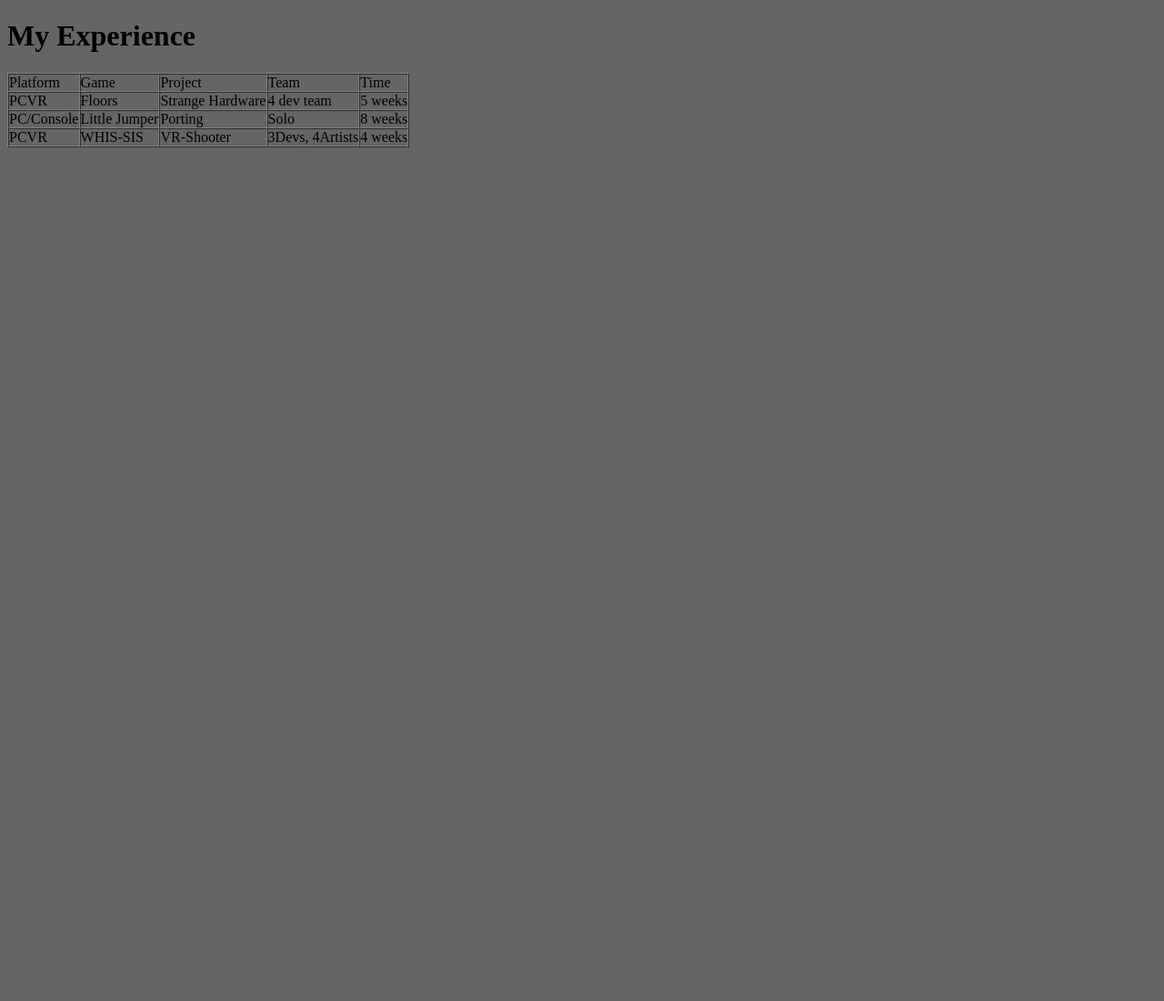
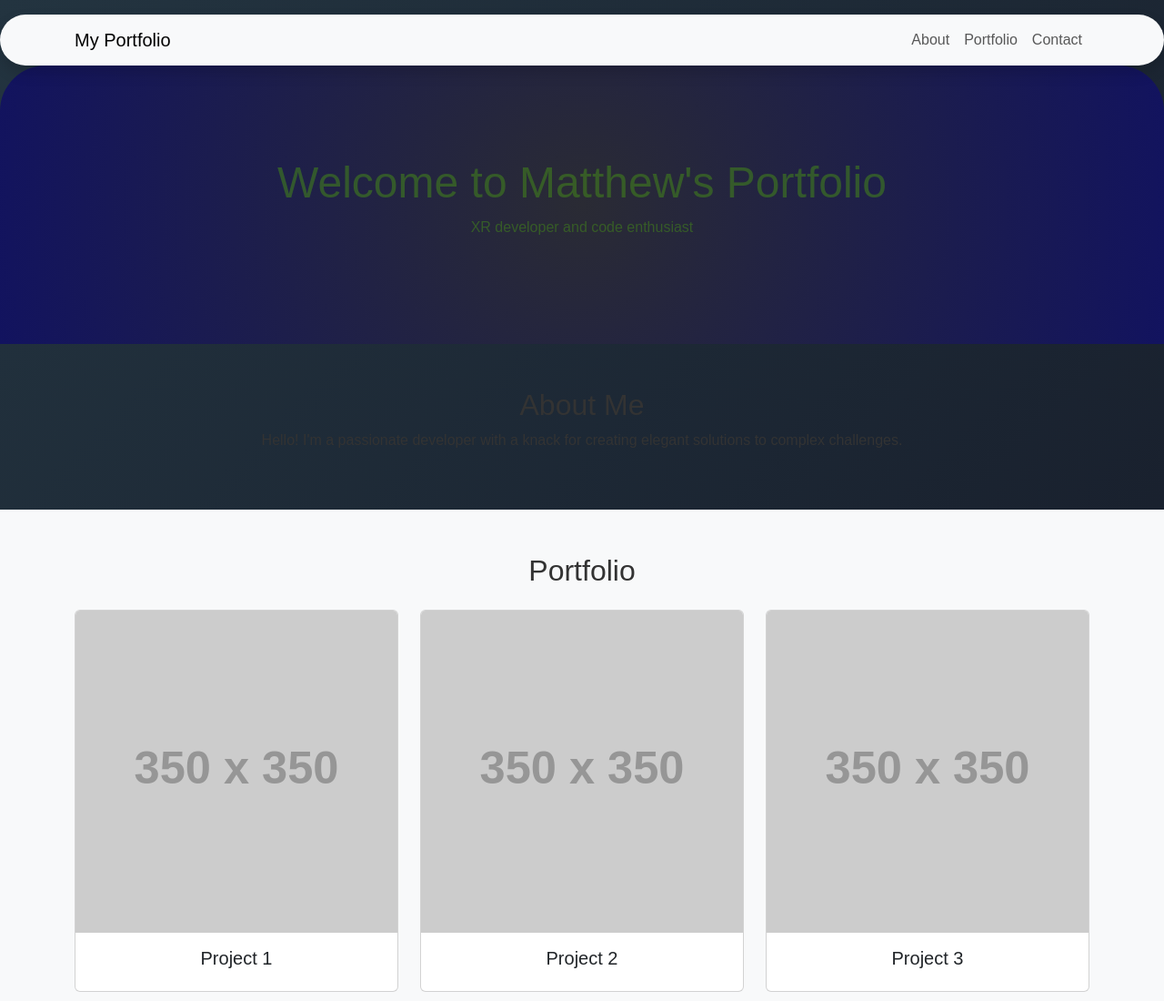
Before and after one commit to BattlefieldGuy/Portfolio, a plain HTML site: page Portolio.html in a window 1280 px wide. Shown: the top 1100 px of the page at 91% size. Before the commit the page ends 800 px from the top, so only its background shows below. Drawn offline with nearby package versions, Linux system fonts and the light colour scheme; placeholder pictures from the web are drawn by us.

Commit message:
ChatGPT add on

```diff
--- a/Portolio.html
+++ b/Portolio.html
@@ -1,46 +1,173 @@
 <!DOCTYPE html>
-<html>
+<html lang="en">
+<head>
+    <meta charset="UTF-8">
+    <meta name="viewport" content="width=device-width, initial-scale=1.0">
+    <title>Portfolio</title>
+    <link href="https://cdn.jsdelivr.net/npm/bootstrap@5.3.0/dist/css/bootstrap.min.css" rel="stylesheet">
+    <style>
+        body {
+            font-family: 'Arial', sans-serif;
+            background: linear-gradient(135deg, #233440, #131523);
+            color: #333;
+        }
+        .hero {
+            background: radial-gradient(circle, #2a2b34, #12135f);
+            color: rgba(64, 125, 29, 0.613);
+            padding: 100px 0;
+            text-align: center;
+            border-radius: 50px 50px 0 0;
+        }
+        .hero h1 {
+            font-size: 3rem;
+        }
+        .portfolio img {
+            width: 100%;
+            height: auto;
+            border-radius: 20px;
+            box-shadow: 0 4px 8px rgba(0, 0, 0, 0.2);
+        }
+        .portfolio .card {
+            border: none;
+            border-radius: 20px;
+            background: #ffffff;
+            box-shadow: 0 4px 10px rgba(0, 0, 0, 0.1);
+            transition: transform 0.3s, box-shadow 0.3s;
+        }
+        .portfolio .card:hover {
+            transform: scale(1.2);
+            box-shadow: 0 8px 20px rgba(0, 0, 0, 0.59);
+        }
+        .btn-primary {
+            background: #007bff;
+            border: none;
+            border-radius: 50px;
+            padding: 10px 20px;
+        }
+        footer {
+            background: #f8f9fa;
+            padding: 20px 0;
+            text-align: center;
+            border-radius: 0 0 50px 50px;
+        }
+        .project-link {
+            color: #007bff;
+            text-decoration: none;
+        }
+        .project-link:hover {
+            text-decoration: underline;
+        }
+    </style>
+</head>
+<body>
 
-<head>
-    <title> My Experience</title>
-    <link rel="stylesheet" href="css.css">
-</head>
+<!-- Navbar -->
+<nav class="navbar navbar-expand-lg navbar-light bg-light rounded-pill mt-3 shadow">
+    <div class="container">
+        <a class="navbar-brand" href="#">My Portfolio</a>
+        <button class="navbar-toggler" type="button" data-bs-toggle="collapse" data-bs-target="#navbarNav" aria-controls="navbarNav" aria-expanded="false" aria-label="Toggle navigation">
+            <span class="navbar-toggler-icon"></span>
+        </button>
+        <div class="collapse navbar-collapse" id="navbarNav">
+            <ul class="navbar-nav ms-auto">
+                <li class="nav-item">
+                    <a class="nav-link" href="#about">About</a>
+                </li>
+                <li class="nav-item">
+                    <a class="nav-link" href="#portfolio">Portfolio</a>
+                </li>
+                <li class="nav-item">
+                    <a class="nav-link" href="#contact">Contact</a>
+                </li>
+            </ul>
+        </div>
+    </div>
+</nav>
 
-<body>
-    <h1>My Experience</h1>
+<!-- Hero Section -->
+<section class="hero">
+    <div class="container">
+        <h1>Welcome to Matthew's Portfolio</h1>
+        <p>XR developer and code enthusiast</p>
+    </div>
+</section>
+
+<!-- About Section -->
+<section id="about" class="py-5">
+    <div class="container text-center">
+        <h2>About Me</h2>
+        <p>Hello! I'm a passionate developer with a knack for creating elegant solutions to complex challenges.</p>
+    </div>
+</section>
+
+<!-- Portfolio Section -->
+<section id="portfolio" class="py-5 bg-light">
+    <div class="container">
+        <h2 class="text-center mb-4">Portfolio</h2>
+        <div class="row g-4">
+            <div class="col-md-4">
+                <a href="project1.html" class="text-decoration-none">
+                    <div class="card">
+                        <img src="https://via.placeholder.com/350" class="card-img-top" alt="Project 1">
+                        <div class="card-body text-center">
+                            <h5 class="card-title">Project 1</h5>
+                        </div>
+                    </div>
+                </a>
+            </div>
+            <div class="col-md-4">
+                <a href="project2.html" class="text-decoration-none">
+                    <div class="card">
+                        <img src="https://via.placeholder.com/350" class="card-img-top" alt="Project 2">
+                        <div class="card-body text-center">
+                            <h5 class="card-title">Project 2</h5>
+                        </div>
+                    </div>
+                </a>
+            </div>
+            <div class="col-md-4">
+                <a href="project3.html" class="text-decoration-none">
+                    <div class="card">
+                        <img src="https://via.placeholder.com/350" class="card-img-top" alt="Project 3">
+                        <div class="card-body text-center">
+                            <h5 class="card-title">Project 3</h5>
+                        </div>
+                    </div>
+                </a>
+            </div>
+        </div>
+    </div>
+</section>
+
+<!-- Contact Section -->
+<section id="contact" class="py-5">
+    <div class="container text-center">
+        <h2>Contact Me</h2>
+        <form class="row g-3 justify-content-center">
+            <div class="col-md-6">
+                <label for="name" class="form-label">Name</label>
+                <input type="text" class="form-control rounded-pill" id="name" placeholder="Your Name">
+            </div>
+            <div class="col-md-6">
+                <label for="email" class="form-label">Email</label>
+                <input type="email" class="form-control rounded-pill" id="email" placeholder="Your Email">
+            </div>
+            <div class="col-md-12">
+                <label for="message" class="form-label">Message</label>
+                <textarea class="form-control rounded" id="message" rows="5" placeholder="Your Message"></textarea>
+            </div>
+            <div class="col-md-12">
+                <button type="submit" class="btn btn-primary">Send</button>
+            </div>
+        </form>
+    </div>
+</section>
+
+<!-- Footer -->
+<footer>
+    <p>&copy; 2025 My Portfolio. All rights reserved.</p>
+</footer>
+
+<script src="https://cdn.jsdelivr.net/npm/bootstrap@5.3.0/dist/js/bootstrap.bundle.min.js"></script>
 </body>
-
-<body>
-    <table width="35%" border="1" cellspacing="0.5" cellpadding="0.2">
-        <tr>
-            <td> Platform</td>
-            <td> Game</td>
-            <td colspan="2"> Project</td>
-            <td colspan="1"> Team</td>
-            <td> Time</td>
-        </tr>
-        <tr>
-            <td> PCVR</td>
-            <td> Floors</td>
-            <td colspan="2"> Strange Hardware</td>
-            <td> 4 dev team </td>
-            <td> 5 weeks</td>
-        </tr>
-        <tr>
-            <td> PC/Console</td>
-            <td> Little Jumper</td>
-            <td colspan="2"> Porting</td>
-            <td> Solo</td>
-            <td> 8 weeks</td>
-        </tr>
-        <tr>
-            <td> PCVR</td>
-            <td> WHIS-SIS</td>
-            <td colspan="2"> VR-Shooter</td>
-            <td> 3Devs, 4Artists</td>
-            <td> 4 weeks</td>
-        </tr>
-    </table>
-</body>
-
 </html>
--- a/css.css
+++ b/css.css
@@ -1,3 +1,3 @@
-body {
-    background-color: rgba(35, 38, 41, 0.705);
-}
+/* body {
+        background-color: rgba(35, 38, 41, 0.705);
+} */
```
